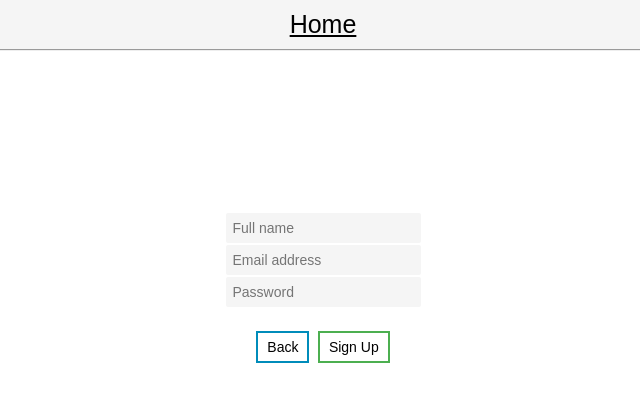
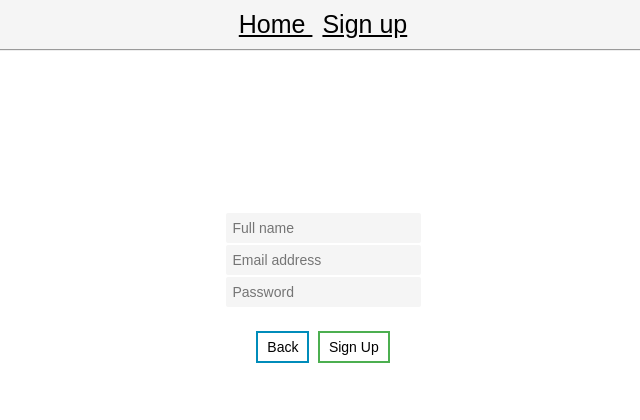
Before and after one commit to NiclasCarlsson92/Service_Design_Grupp_6, a Flask app: page /signup in a window 1280 px wide. Shown: the top 420 px of the page, without its empty margins (317-957 px from the left). Run offline with Flask 2, Linux system fonts and the light colour scheme.

Commit message:
added signup button

```diff
--- a/templates/base-template.html
+++ b/templates/base-template.html
@@ -10,6 +10,9 @@
 <div class="menu">
     <a class="menu-item" href="{{ url_for('bp_open.login_get') }}">
         Home
+    </a>
+    <a class="menu-item" href ={{ url_for('bp_open.signup_get') }}>
+        Sign up
     </a>
     {% if current_user.is_authenticated %}
 
```
